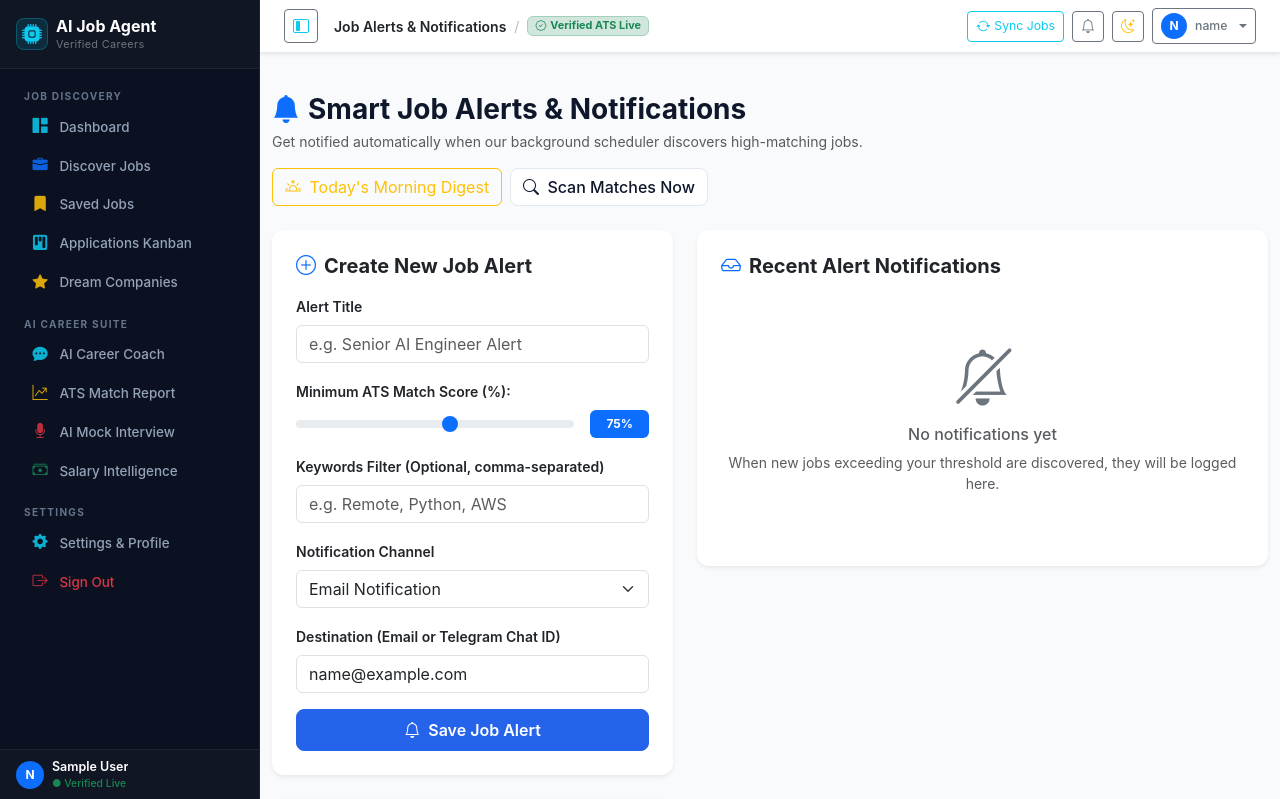
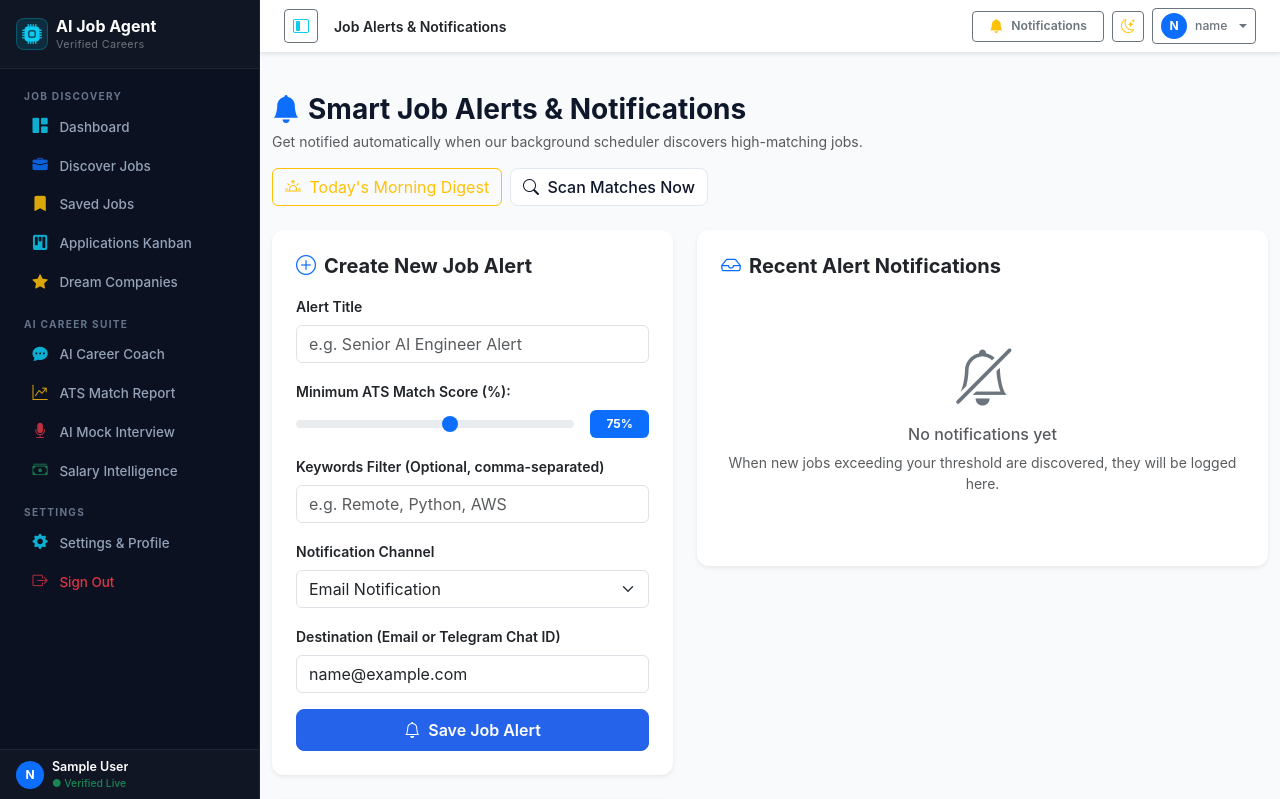
Before and after one commit to Vishnu-Sai-bit/MockAI-Career-Agent, a Flask app: page /alerts in a window 1280 px wide. Shown: the top 799 px of the page. Run offline with Flask 3, Linux system fonts and the light colour scheme; a user stored in the database is signed in; tables that the repository leaves empty hold one stand-in row (values such as "Sample post").

Commit message:
refactor(ui): clean up topbar, remove unwanted sync button & duplicate badges, add clear Notifications dropdown

```diff
--- a/templates/base.html
+++ b/templates/base.html
@@ -184,51 +184,52 @@
                         {% elif 'resume' in request.endpoint %}Career Profile & Resume
                         {% elif 'watchlist' in request.endpoint %}Dream Companies
                         {% elif 'alert' in request.endpoint %}Job Alerts & Notifications
-                        {% elif 'settings' in request.endpoint %}Candidate Preferences
+                        {% elif 'settings' in request.endpoint %}Settings & Profile
                         {% else %}AI Job Agent
                         {% endif %}
-                    </span>
-                    <span class="text-secondary opacity-50">/</span>
-                    <span class="badge bg-success-subtle text-success border border-success-subtle" style="font-size: 0.68rem;">
-                        <i class="bi bi-patch-check me-1"></i>Verified ATS Live
                     </span>
                 </div>
             </div>
 
-            <!-- Topbar Right Utilities: Sync, Notifications, Theme Toggle, User Profile Avatar -->
+            <!-- Topbar Right Utilities: Notifications, Theme Toggle, User Profile Avatar -->
             <div class="d-flex align-items-center gap-2">
                 {% if current_user.is_authenticated %}
-                    <!-- Quick Sync Jobs Button -->
-                    <a href="{{ url_for('dashboard.sync_jobs') }}" class="btn btn-sm btn-outline-info d-flex align-items-center gap-1" title="Synchronize fresh jobs from official ATS boards">
-                        <i class="bi bi-arrow-repeat"></i>
-                        <span class="d-none d-md-inline small">Sync Jobs</span>
-                    </a>
-
-                    <!-- Notifications Dropdown in Navbar -->
+                    <!-- Prominent Notifications Dropdown in Navbar -->
                     <div class="dropdown">
-                        <button class="btn btn-sm btn-outline-secondary border-secondary position-relative d-flex align-items-center px-2 py-1" type="button" id="notifDropdownBtn" data-bs-toggle="dropdown" aria-expanded="false" title="Job Alerts & Notifications">
-                            <i class="bi bi-bell{% if navbar_notification_count > 0 %}-fill text-warning{% endif %}"></i>
+                        <button class="btn btn-sm btn-outline-secondary border-secondary position-relative d-flex align-items-center gap-2 px-2 px-sm-3 py-1" type="button" id="notifDropdownBtn" data-bs-toggle="dropdown" aria-expanded="false" title="Job Alerts & Notifications">
+                            <i class="bi bi-bell-fill text-warning"></i>
+                            <span class="d-none d-sm-inline small fw-semibold">Notifications</span>
                             {% if navbar_notification_count > 0 %}
-                                <span class="position-absolute top-0 start-100 translate-middle badge rounded-pill bg-danger" style="font-size: 0.62rem;">
+                                <span class="badge rounded-pill bg-danger" style="font-size: 0.65rem;">
                                     {{ navbar_notification_count }}
                                 </span>
                             {% endif %}
                         </button>
-                        <ul class="dropdown-menu dropdown-menu-end shadow border p-0 notif-dropdown-menu" aria-labelledby="notifDropdownBtn" style="width: 320px; max-width: 90vw;">
+                        <ul class="dropdown-menu dropdown-menu-end shadow border p-0 notif-dropdown-menu" aria-labelledby="notifDropdownBtn" style="width: 330px; max-width: 92vw;">
                             <li class="p-3 border-bottom d-flex align-items-center justify-content-between bg-body-tertiary rounded-top">
-                                <span class="fw-bold small text-body">
-                                    <i class="bi bi-bell-fill text-warning me-1"></i> Notifications
-                                </span>
-                                <a href="{{ url_for('alerts.alerts_home') }}" class="text-decoration-none small text-primary" style="font-size: 0.75rem;">
-                                    View Alerts
+                                <div class="d-flex align-items-center gap-2">
+                                    <i class="bi bi-bell-fill text-warning"></i>
+                                    <span class="fw-bold small text-body">Notifications</span>
+                                    {% if navbar_notification_count > 0 %}
+                                        <span class="badge bg-danger-subtle text-danger border border-danger-subtle" style="font-size: 0.65rem;">
+                                            {{ navbar_notification_count }} new
+                                        </span>
+                                    {% endif %}
+                                </div>
+                                <a href="{{ url_for('alerts.alerts_home') }}" class="text-decoration-none small text-primary fw-semibold" style="font-size: 0.75rem;">
+                                    View All &rarr;
                                 </a>
                             </li>
                             <div class="notif-items-list overflow-y-auto" style="max-height: 280px;">
                                 {% if navbar_notifications %}
                                     {% for notif in navbar_notifications %}
                                         <li class="border-bottom">
-                                            <a href="{{ url_for('alerts.alerts_home') }}" class="dropdown-item py-2 px-3 text-wrap d-flex align-items-start gap-2">
-                                                <i class="bi bi-info-circle-fill text-info mt-1 fs-6 flex-shrink-0"></i>
+                                            {% if notif.job_id %}
+                                                <a href="{{ url_for('jobs.job_details', job_id=notif.job_id) }}" class="dropdown-item py-2 px-3 text-wrap d-flex align-items-start gap-2">
+                                            {% else %}
+                                                <a href="{{ url_for('alerts.alerts_home') }}" class="dropdown-item py-2 px-3 text-wrap d-flex align-items-start gap-2">
+                                            {% endif %}
+                                                <i class="bi bi-patch-check-fill text-success mt-1 fs-6 flex-shrink-0"></i>
                                                 <div class="overflow-hidden">
                                                     <div class="fw-semibold small lh-sm text-body text-truncate">{{ notif.subject or 'Job Notification' }}</div>
                                                     <div class="text-secondary small text-truncate" style="font-size: 0.75rem; max-width: 250px;">
@@ -242,13 +243,13 @@
                                 {% else %}
                                     <li class="p-4 text-center text-muted">
                                         <i class="bi bi-bell-slash fs-4 d-block mb-2 text-secondary opacity-50"></i>
-                                        <span class="small d-block fw-semibold text-body">No unread alerts</span>
+                                        <span class="small d-block fw-semibold text-body">No unread notifications</span>
                                         <span class="small text-secondary" style="font-size: 0.75rem;">You will receive alerts when new live positions match your profile.</span>
                                     </li>
                                 {% endif %}
                             </div>
                             <li class="p-2 border-top text-center bg-body-tertiary rounded-bottom">
-                                <a href="{{ url_for('alerts.alerts_home') }}" class="btn btn-sm btn-link text-decoration-none small py-0" style="font-size: 0.78rem;">
+                                <a href="{{ url_for('alerts.alerts_home') }}" class="btn btn-sm btn-link text-decoration-none small py-0 fw-semibold" style="font-size: 0.78rem;">
                                     Manage Smart Job Alerts <i class="bi bi-arrow-right ms-1"></i>
                                 </a>
                             </li>
@@ -273,9 +274,8 @@
                         <ul class="dropdown-menu dropdown-menu-end shadow border" aria-labelledby="userMenuButton">
                             <li class="dropdown-header small text-muted">Signed in as<br><strong class="text-body text-truncate d-block">{{ current_user.email }}</strong></li>
                             <li><hr class="dropdown-divider"></li>
-                            <li><a class="dropdown-item small" href="{{ url_for('dashboard.settings') }}"><i class="bi bi-gear-fill me-2 text-info"></i> Account & Settings</a></li>
-                            <li><a class="dropdown-item small" href="{{ url_for('resume.resume_analysis') }}"><i class="bi bi-file-earmark-person me-2 text-primary"></i> ATS Resume Analysis</a></li>
-                            <li><a class="dropdown-item small" href="{{ url_for('resume.upload_resume') }}"><i class="bi bi-upload me-2 text-success"></i> Upload New Resume</a></li>
+                            <li><a class="dropdown-item small" href="{{ url_for('dashboard.settings') }}"><i class="bi bi-gear-fill me-2 text-info"></i> Settings & Profile</a></li>
+                            <li><a class="dropdown-item small" href="{{ url_for('alerts.alerts_home') }}"><i class="bi bi-bell-fill me-2 text-warning"></i> Job Alerts</a></li>
                             <li><hr class="dropdown-divider"></li>
                             <li><a class="dropdown-item small text-danger" href="{{ url_for('auth.logout') }}"><i class="bi bi-box-arrow-right me-2"></i> Sign Out</a></li>
                         </ul>
```
